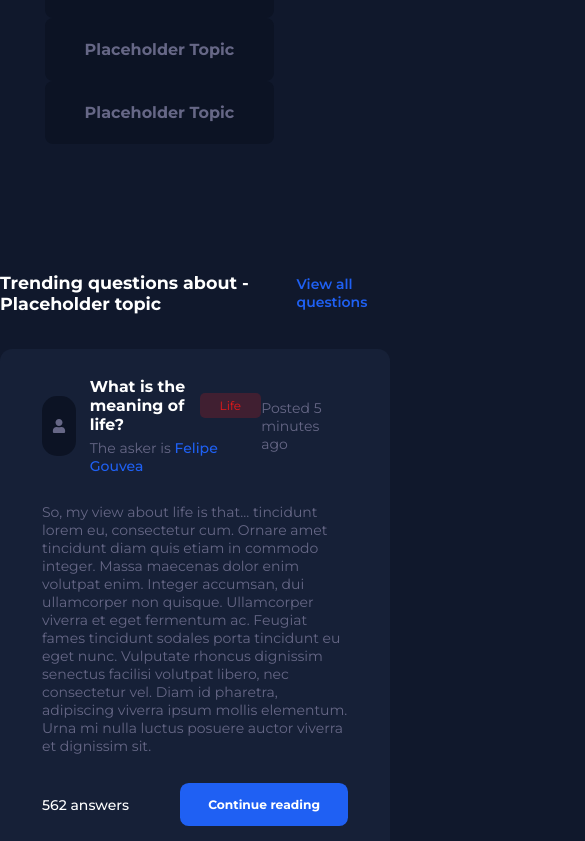
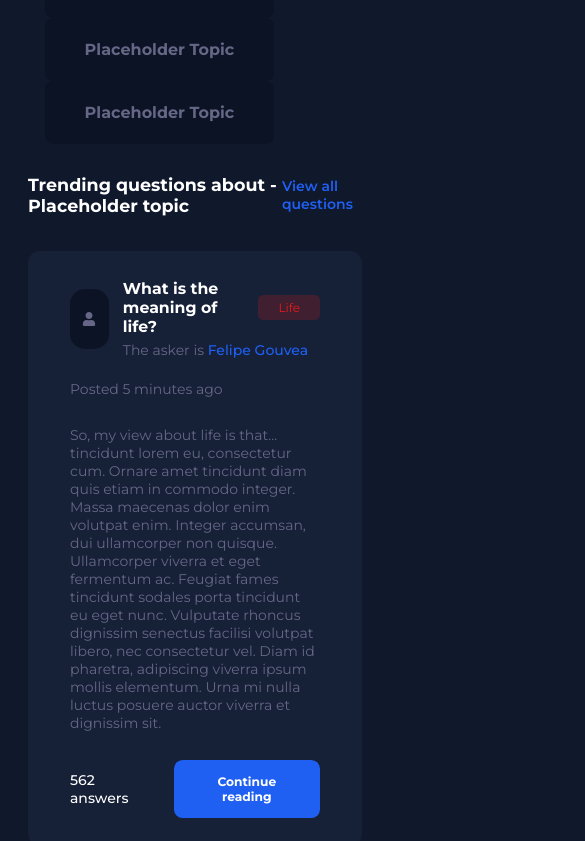
Before and after one commit to fgouvea10/pandur, a Next.js app: page / in a window 390 px wide. Shown: the part 1156-1997 px from the top of the page, 585 px wide, since content can reach past the window. Built offline with nearby package versions, Linux system fonts and the light colour scheme.

Commit message:
feature: add home and navbar responsiveness

```diff
--- a/src/components/Navbar/styles.ts
+++ b/src/components/Navbar/styles.ts
@@ -89,4 +89,8 @@
     right: 20px;
     pointer-events: none;
   }
+
+  @media (max-width: 768px) {
+    display: none;
+  }
 `;
--- a/src/components/TopicCard/styles.ts
+++ b/src/components/TopicCard/styles.ts
@@ -28,6 +28,15 @@
     color: ${base_text};
     font-size: 14px;
     pointer-events: none;
+  }
+
+  @media (max-width: 768px) {
+    flex-direction: column;
+    align-items: flex-start;
+
+    time {
+      margin-top: 1.5rem;
+    }
   }
 `;
 
--- a/src/styles/home.ts
+++ b/src/styles/home.ts
@@ -39,6 +39,10 @@
     font-size: 1rem;
     font-weight: 600;
   }
+
+  @media (max-width: 1120px) {
+    padding: 0 2rem;
+  }
 `;
 
 export const Wrapper = styled.div`
```
